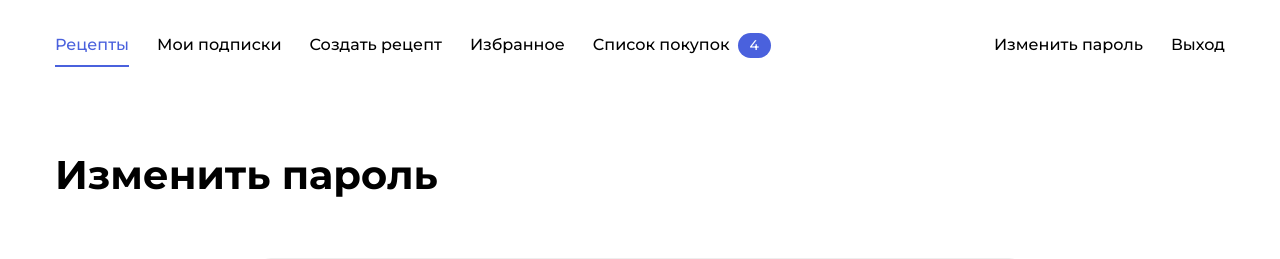
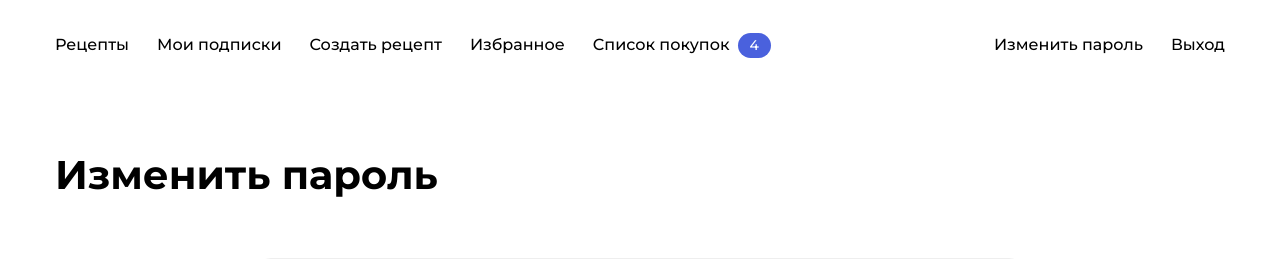
Before and after one commit to nortonts/foodgram-project-2, a Django app: page /auth/password_change/ in a window 1280 px wide. Shown: the top 259 px of the page. Run offline with Django 3.2, Linux system fonts and the light colour scheme; the visitor is signed in with stand-in values (Sample User, id 1); parts of the project's set-up code (start-up, migrations or seed data) failed here and were passed over.

Commit message:
fix current_page

```diff
--- a/templates/nav.html
+++ b/templates/nav.html
@@ -4,14 +4,14 @@
 
             <ul class="nav__items list">
             {% if user.is_authenticated %}
-                <li class="nav__item nav__item_active"><a href="#" class="nav__link link">Рецепты</a></li>
-                <li class="nav__item"><a href="#" class="nav__link link">Мои подписки</a></li>
-                <li class="nav__item"><a href="#" class="nav__link link">Создать рецепт</a></li>
-                <li class="nav__item"><a href="#" class="nav__link link">Избранное</a></li>
-                <li class="nav__item"><a href="#" class="nav__link link">Список покупок</a> <span class="badge badge_style_blue nav__badge" id="counter">4</span></li>
+                <li class="nav__item {% if current_page == "recipe" %}nav__item_active {% endif %}"><a href="{% url 'recipe_list' %}" class="nav__link link">Рецепты</a></li>
+                <li class="nav__item {% if current_page == "subscription" %}nav__item_active {% endif %}"><a href="#" class="nav__link link">Мои подписки</a></li>
+                <li class="nav__item {% if current_page == "create_recipe" %}nav__item_active {% endif %}"><a href="#" class="nav__link link">Создать рецепт</a></li>
+                <li class="nav__item {% if current_page == "favourites" %}nav__item_active {% endif %}"><a href="#" class="nav__link link">Избранное</a></li>
+                <li class="nav__item {% if current_page == "shopping_list" %}nav__item_active {% endif %}"><a href="#" class="nav__link link">Список покупок</a> <span class="badge badge_style_blue nav__badge" id="counter">4</span></li>
             {% else %}
-                <li class="nav__item nav__item_disabled"><a href="#" class="nav__link link">Рецепты</a></li>
-                <li class="nav__item nav__item_disabled"><a href="#" class="nav__link link">Список покупок</a></li>
+                <li class="nav__item {% if current_page == "recipe" %}nav__item_active {% else %}nav__item_disabled{% endif %}"><a href="{% url 'recipe_list' %}" class="nav__link link">Рецепты</a></li>
+                <li class="nav__item {% if current_page == "shopping_list" %}nav__item_active {% else %}nav__item_disabled{% endif %}"><a href="#" class="nav__link link">Список покупок</a></li>
             {% endif %}
             </ul>
 
```
